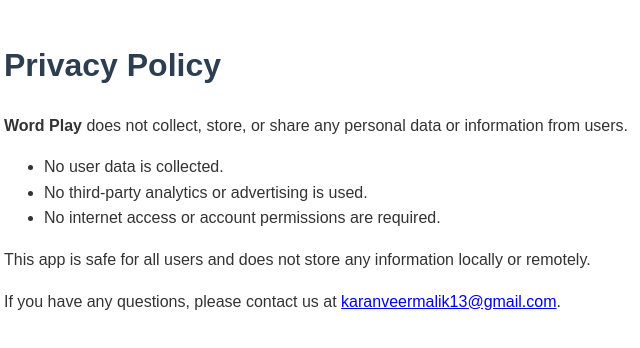
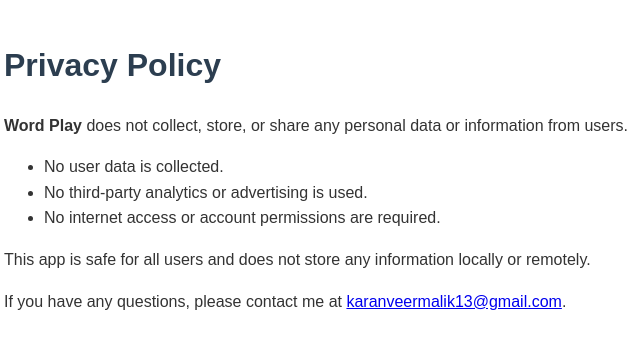
Before and after one commit to karanveer-13/WP-Privacy-Policy, a plain HTML site: page index.html in a window 1280 px wide. Shown: the full height of the page, 286-926 px from the left. Drawn offline with Linux system fonts and the light colour scheme.

Commit message:
Update index.html

```diff
--- a/index.html
+++ b/index.html
@@ -27,6 +27,6 @@
     <li>No internet access or account permissions are required.</li>
   </ul>
   <p>This app is safe for all users and does not store any information locally or remotely.</p>
-  <p>If you have any questions, please contact us at <a href="mailto:your@email.com">karanveermalik13@gmail.com</a>.</p>
+  <p>If you have any questions, please contact me at <a href="mailto:your@email.com">karanveermalik13@gmail.com</a>.</p>
 </body>
 </html>
```
